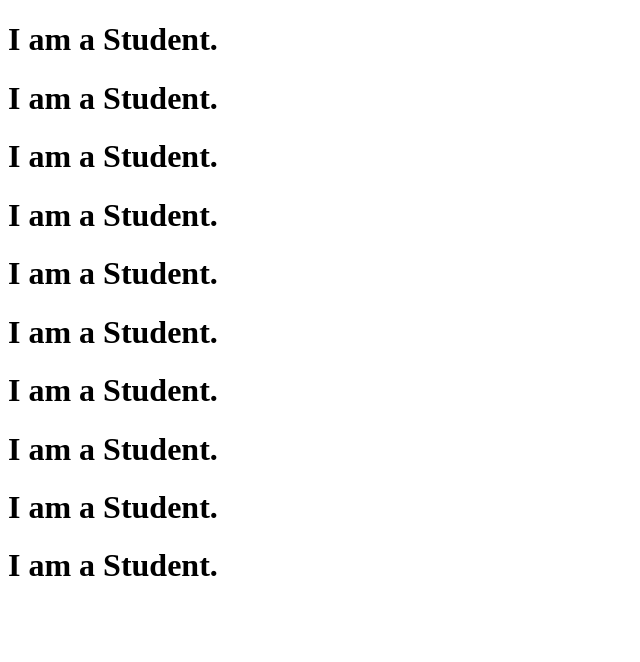
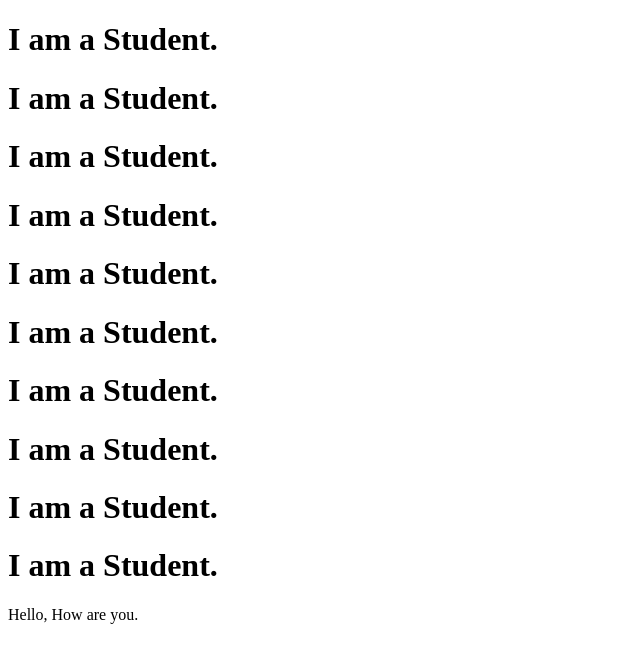
Before and after one commit to expe617/first-projects, a plain HTML site: page index.html in a window 1280 px wide. Shown: the whole page, without its empty margins (0-640 px from the left). Drawn offline with Linux system fonts and the light colour scheme.

Commit message:
Update index.html

```diff
--- a/index.html
+++ b/index.html
@@ -16,5 +16,6 @@
     <h1>I am a Student.</h1>
     <h1>I am a Student.</h1>
     <h1>I am a Student.</h1>
+    <p>Hello, How are you.</p>
 </body>
 </html>
```
